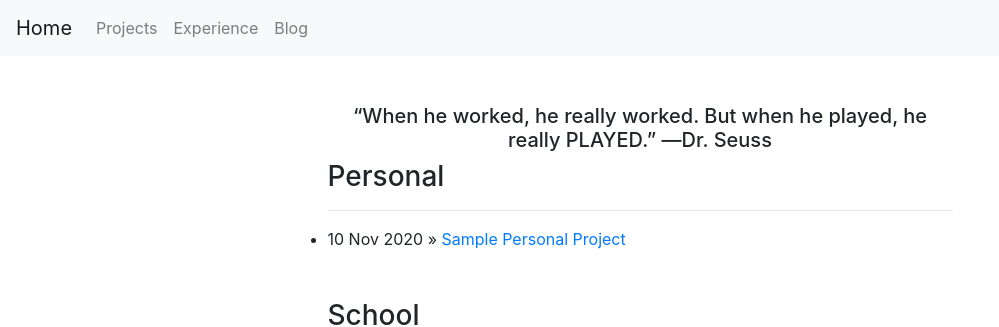
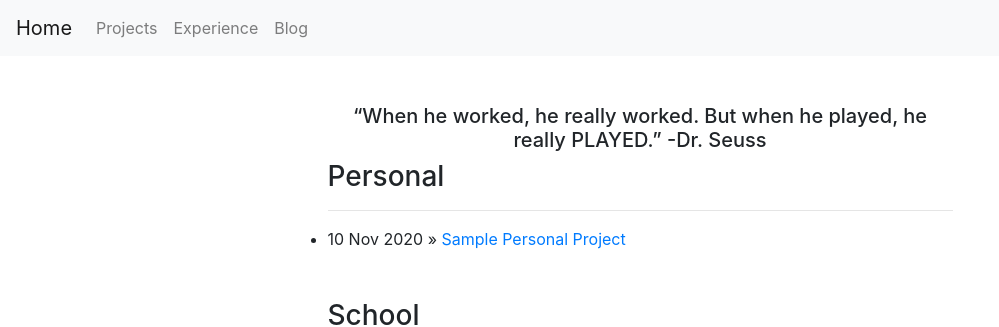
Before and after one commit to quaini/deprecated-personal-website, a Jekyll site: the page built from projects.html, in a window 1280 px wide. Shown: the top 327 px of the page, without its empty margins (0-999 px from the left). Built offline with Jekyll 4.4.1, drawn with Linux system fonts in a browser that asks for light colours.

Commit message:
dash for suess

```diff
--- a/projects.html
+++ b/projects.html
@@ -6,7 +6,7 @@ permalink: /projects
 <div class="row">
     <div class="col-3"></div>
     <div class="col-6">
-        <center><h5>“When he worked, he really worked. But when he played, he really PLAYED.” ―Dr. Seuss</h5></center>
+        <center><h5>“When he worked, he really worked. But when he played, he really PLAYED.” -Dr. Seuss</h5></center>
         <h3>Personal</h3>
         <hr></hr>
         <ul>
```
